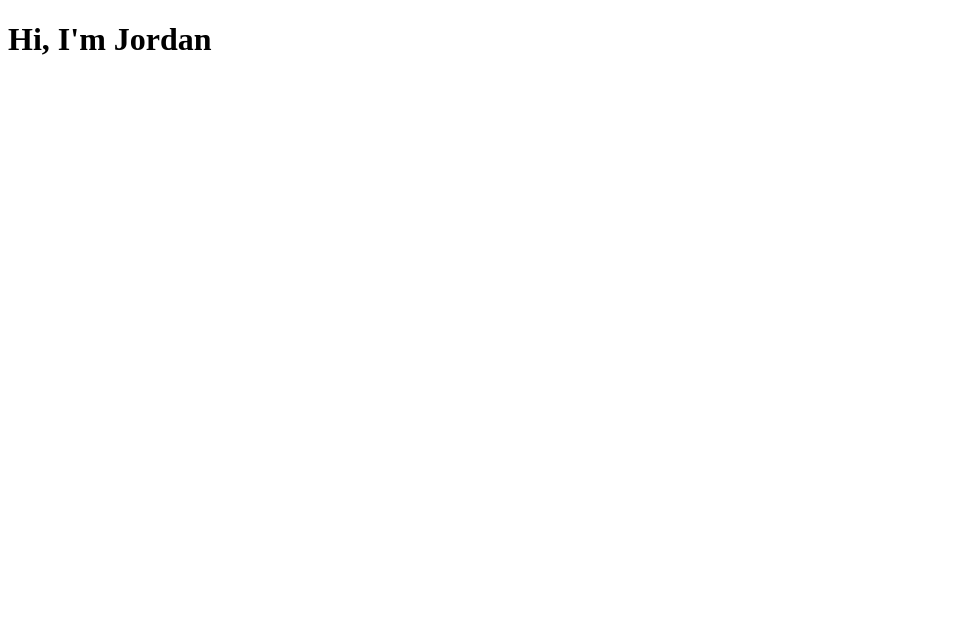
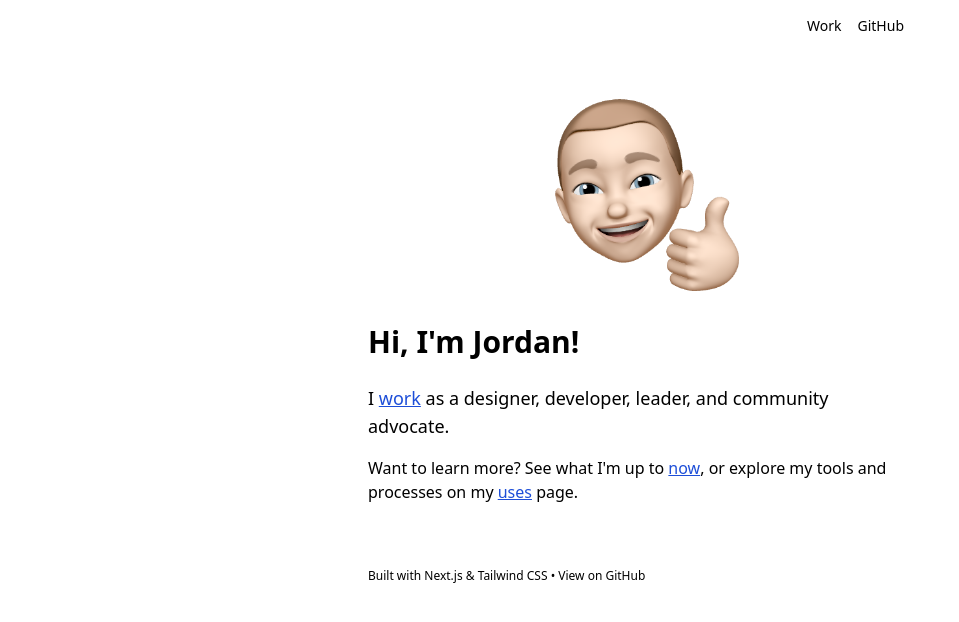
Before and after one commit to jordanjustice/jordanjustice.me, a Next.js app: page / in a window 1280 px wide. Shown: the top 622 px of the page, without its empty margins (0-959 px from the left). Built offline with nearby package versions, Linux system fonts and the light colour scheme.

Commit message:
adds homepage copy, header nav, and footer

```diff
--- a/components/layout.js
+++ b/components/layout.js
@@ -1,7 +1,34 @@
-export default function Layout({ children }) {
+import Link from "next/link";
+
+export default function Layout({ home, children }) {
   return (
-    <>
-      <main className="container max-w-xl">{children}</main>
-    </>
+    <div className="container max-w-xl">
+      <header className="flex items-center justify-between py-4 text-sm">
+        {!home && (
+          <Link href="/">
+            <div className="flex items-center cursor-pointer">
+              <img
+                className="w-12 -ml-3 transition-transform transform hover:rotate-12 hover:scale-110"
+                src="/me.png"
+              />
+              Jordan Justice
+            </div>
+          </Link>
+        )}
+        <div className="ml-auto">
+          <Link href="/work">Work</Link>
+          <Link href="https://www.github.com/jordanjustice">GitHub</Link>
+        </div>
+      </header>
+      <main>{children}</main>
+      <footer className="mt-8 py-8 text-xs">
+        <p>
+          Built with Next.js & Tailwind CSS •{" "}
+          <Link href="https://www.github.com/jordanjustice/jordanjustice.me">
+            View on GitHub
+          </Link>
+        </p>
+      </footer>
+    </div>
   );
 }
--- a/pages/_app.js
+++ b/pages/_app.js
@@ -1,4 +1,4 @@
-import "tailwindcss/tailwind.css";
+import "../styles/global.css";
 
 export default function App({ Component, pageProps }) {
   return <Component {...pageProps} />;
--- a/pages/index.js
+++ b/pages/index.js
@@ -1,15 +1,31 @@
 import Head from "next/head";
+import Link from "next/link";
 import Layout from "../components/layout";
 
 export default function Home() {
   return (
-    <Layout>
+    <Layout home>
       <Head>
-        <title>Jordan Justice</title>
+        <title>
+          Jordan Justice | Designer, developer, leader, and community advocate
+        </title>
         <link rel="icon" href="/favicon.ico" />
       </Head>
 
-      <h1 className="font-extrabold text-3xl">Hi, I'm Jordan</h1>
+      <img className="w-1/2 mx-auto" src="/thumbs-up.png" />
+
+      <h1>Hi, I'm Jordan!</h1>
+
+      <p className="mb-4 text-lg">
+        I <Link href="/work">work</Link> as a designer, developer, leader, and
+        community advocate.
+      </p>
+
+      <p>
+        Want to learn more? See what I'm up to <Link href="/now">now</Link>, or
+        explore my tools and processes on my <Link href="/uses">uses</Link>{" "}
+        page.
+      </p>
     </Layout>
   );
 }
--- /dev/null
+++ b/pages/now.js
@@ -0,0 +1,9 @@
+import Layout from "../components/layout";
+
+export default function Now() {
+  return (
+    <Layout>
+      <h1>Now</h1>
+    </Layout>
+  );
+}
--- /dev/null
+++ b/pages/uses.js
@@ -0,0 +1,9 @@
+import Layout from "../components/layout";
+
+export default function Uses() {
+  return (
+    <Layout>
+      <h1>Uses</h1>
+    </Layout>
+  );
+}
--- a/pages/work.js
+++ b/pages/work.js
@@ -6,7 +6,7 @@ export default function FirstPost() {
     <>
       <Layout>
         <Head>
-          <title>Work</title>
+          <title>Work | Jordan Justice</title>
         </Head>
         <h1 className="font-extrabold text-3xl">Work</h1>
       </Layout>
--- /dev/null
+++ b/styles/global.css
@@ -0,0 +1,26 @@
+@tailwind base;
+@tailwind components;
+@tailwind utilities;
+
+@layer base {
+  h1 {
+    @apply font-extrabold text-3xl mb-6;
+  }
+
+  a {
+    @apply text-blue-700 underline font-medium;
+  }
+  a:visited {
+    @apply text-gray-600;
+  }
+
+  header a,
+  header a:visited {
+    @apply no-underline font-normal text-current mx-2;
+  }
+
+  footer a,
+  footer a:visited {
+    @apply no-underline font-normal text-current;
+  }
+}
```
Also changed, not shown: public/me.png (added), public/thumbs-up.png (added).
